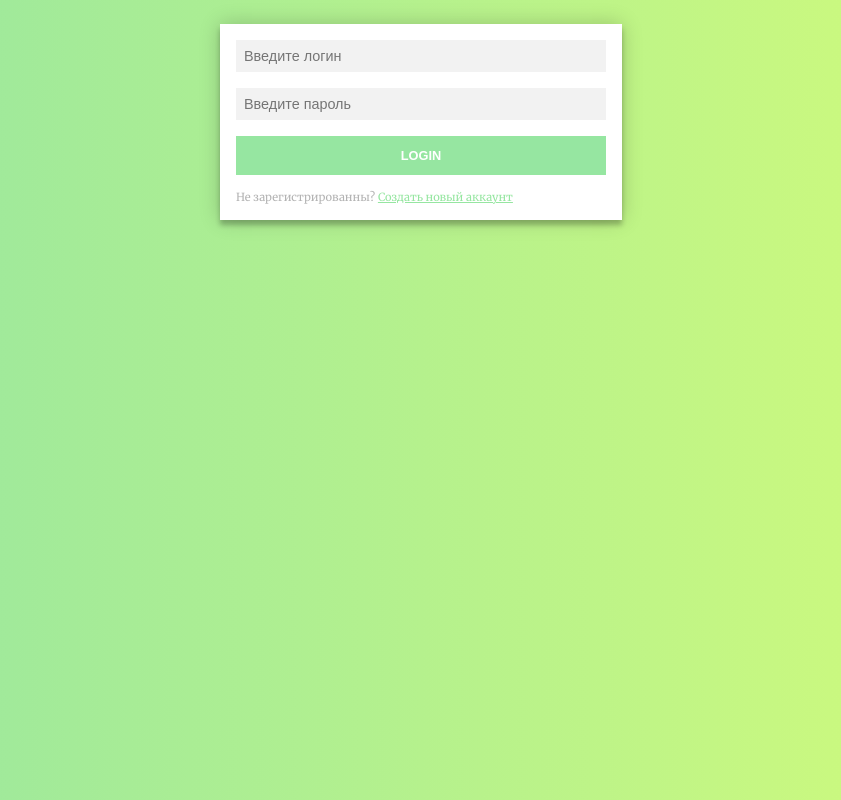
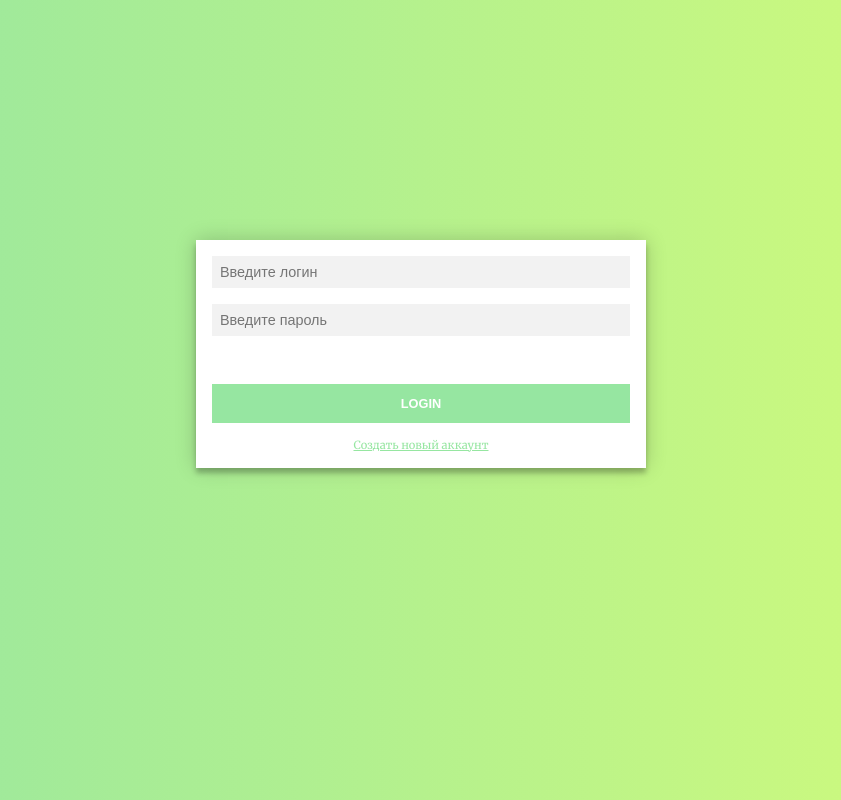
Before and after one commit to daswer123/autoRec, a website built with Parcel: page src/index.html in a window 1280 px wide. Shown: the whole page, without its empty margins (219-1060 px from the left). Built offline with nearby package versions, Linux system fonts and the light colour scheme.

Commit message:
auth fix

```diff
--- a/src/index.html
+++ b/src/index.html
@@ -26,14 +26,14 @@
       <input type="text" class="auth__input" name="username" placeholder="Введите логин">
       <input type="password" class="auth__input" name="password" placeholder="Введите пароль">
       <button type="submit" class="auth__btn">Login</button>
-      <p class="auth__add">Не зарегистрированны? <a href="#login" class="auth__change">Создать новый аккаунт</a></p>
+      <p class="auth__add"><a href="#login" class="auth__change">Создать новый аккаунт</a></p>
     </form>
     <form action="#" class="auth auth--register" action="#" method="POST">
       <input type="text" class="auth__input" name="username" placeholder="Введите логин">
       <input type="password" class="auth__input" name="password" placeholder="Введите пароль">
       <input type="password" class="auth__input" name="password" placeholder="Введите ещё раз">
       <button type="submit" class="auth__btn">Зарегистрироватся</button>
-      <p class="auth__add">Уже зарегистрированны? <a href="#register" class="auth__change">Войдите</a></p>
+      <p class="auth__add"> <a href="#register" class="auth__change">Войдити</a></p>
     </form>
   </div>
 </body>
--- a/src/scss/components/auth.scss
+++ b/src/scss/components/auth.scss
@@ -1,5 +1,6 @@
 .auth {
-  margin: 3rem 3rem;
+  margin-top: 30rem;
+
   box-shadow: 0 0 20px 0 rgba(0, 0, 0, 0.2), 0 5px 5px 0 rgba(0, 0, 0, 0.24);
   background-color: white;
 
@@ -17,6 +18,7 @@
   }
 
   &__btn {
+    margin-top: 4rem;
     text-transform: uppercase;
     outline: 0;
     width: 100%;
@@ -42,6 +44,8 @@
   &__add {
     font-size: 1.4rem;
     color: $grey;
+
+    text-align: center;
   }
 
   &__change {
```
